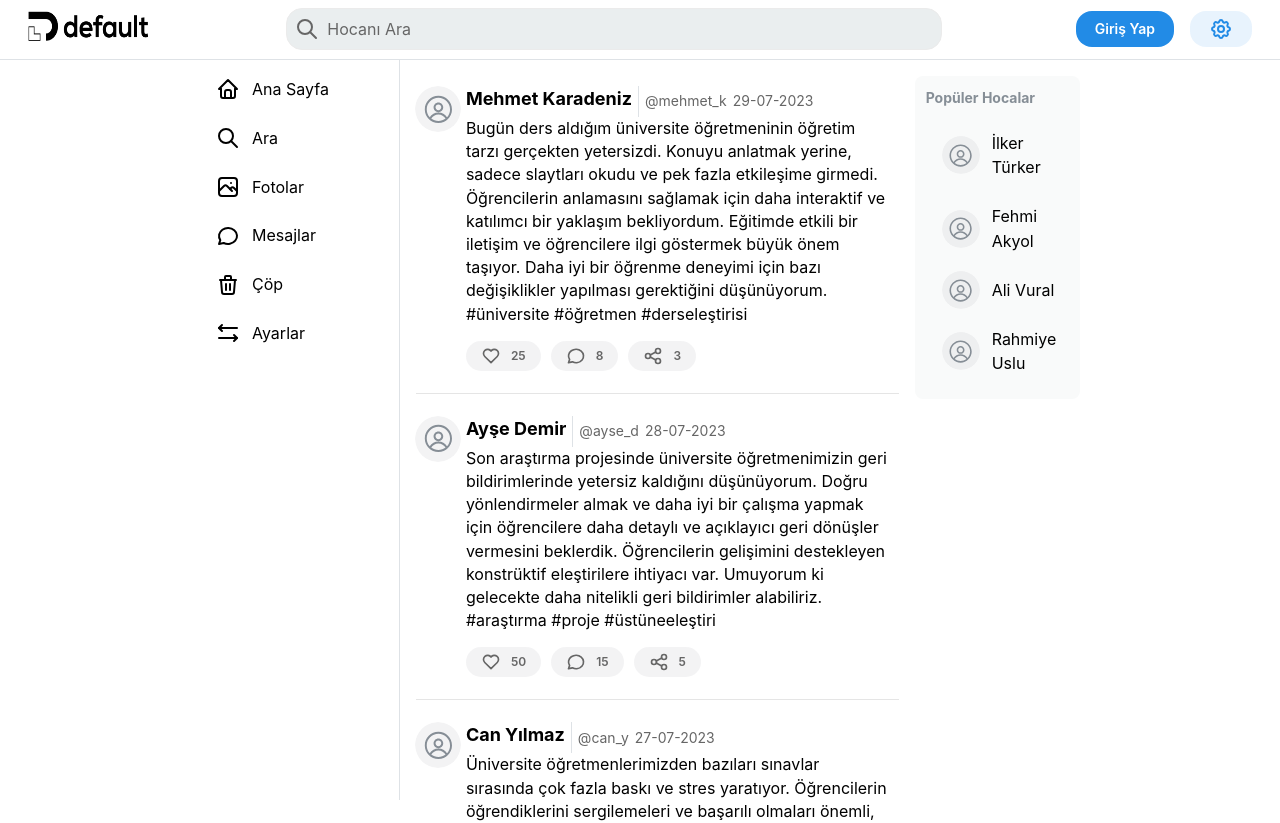
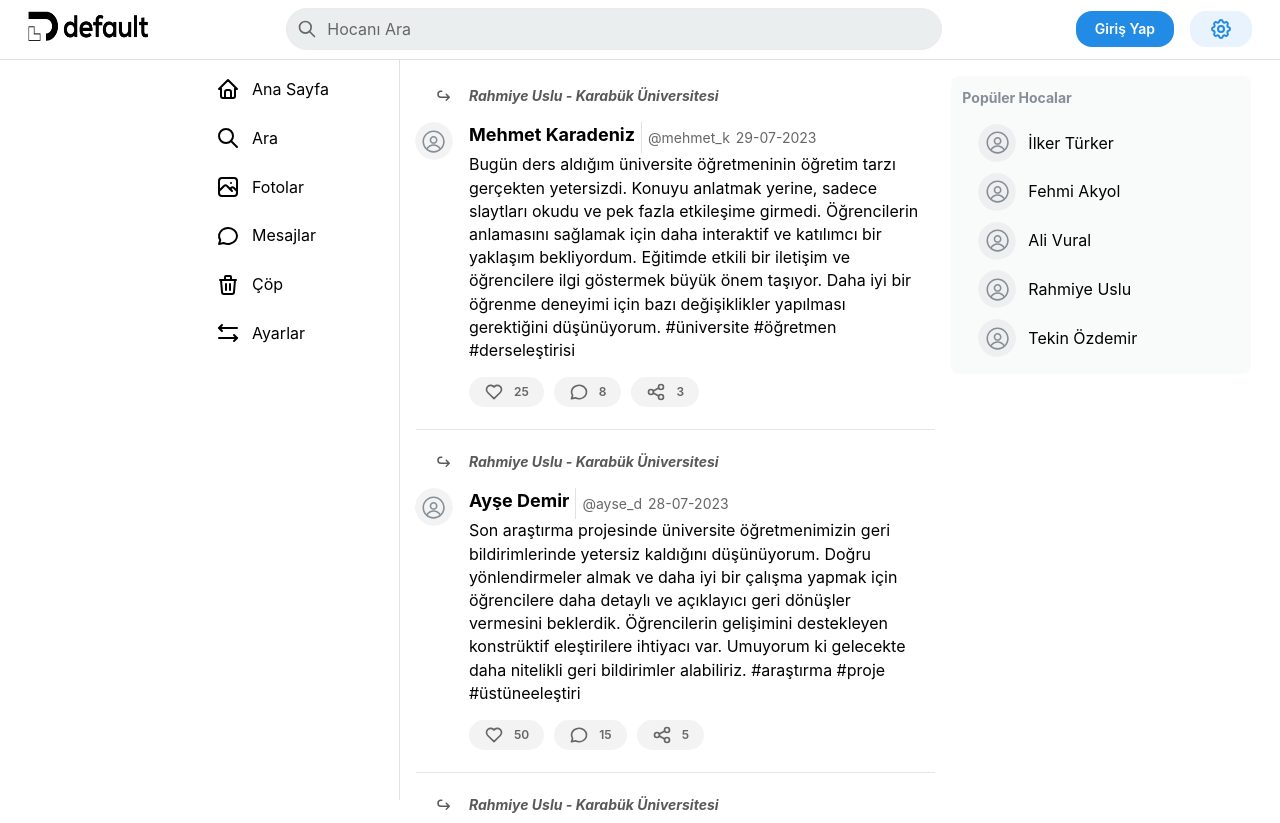
Before and after one commit to hmtcelik/hocani-notla-v2, a Next.js app: page / in a window 1280 px wide. Shown: the top 823 px of the page. Built offline with nearby package versions, Linux system fonts and the light colour scheme.

Commit message:
autocomplete functionality

```diff
--- /dev/null
+++ b/app/_components/DoctorSearch.tsx
@@ -0,0 +1,55 @@
+'use client'
+
+import { TextInput } from '@mantine/core';
+import { IconSearch } from '@tabler/icons-react';
+import { useState } from 'react';
+import { Autocomplete } from '@mantine/core';
+import { useRouter } from 'next/navigation'
+
+export default function DoctorSearch(){
+  const [search, setSearch] = useState<string>('')
+  const router = useRouter()
+
+  console.log(search)
+
+  return (
+    <Autocomplete
+    variant="filled"
+    size="md"
+    radius="xl"
+    placeholder="Hocanı Ara"
+    className="navbar-search"
+    data={data}
+    value={search}
+    onChange={setSearch}
+    onOptionSubmit={(newVal)=>{
+      setSearch('')
+      router.push('/doctor/'+newVal+'/')
+    }}
+    leftSection={<IconSearch size={20} color='#666666' />}
+    />
+  )
+}
+
+const data = [
+  {
+    value: '123456',
+    label: "İlker Türker",
+  },
+  {
+    value: '789012',
+    label: "Fehmi Akyol",
+  },
+  {
+    value: '345678',
+    label: "Ali Vural",
+  },
+  {
+    value: '901234',
+    label: "Rahmiye Uslu",
+  },
+  {
+    value: '567890',
+    label: "Tekin Özdemir",
+  },
+];
--- a/app/_components/HeaderBar.tsx
+++ b/app/_components/HeaderBar.tsx
@@ -1,7 +1,9 @@
 import Image from 'next/image';
+import Link from 'next/link';
 import { Burger, Group, Button, Grid } from '@mantine/core';
-import { TextInput } from '@mantine/core';
-import { IconSettings, IconSearch } from '@tabler/icons-react';
+import { IconSettings } from '@tabler/icons-react';
+
+import DoctorSearch from './DoctorSearch';
 
 interface HeaderBarProps {
   opened: boolean;
@@ -15,6 +17,7 @@ export default function HeaderBar({ toggle, opened }: HeaderBarProps) {
         <Group justify="start">
           <Burger opened={opened} onClick={toggle} hiddenFrom="lg" size="md" />
           <Group display={{ base: 'none', sm: 'block' }}>
+            <Link href={'/'}>
               <Image
                 key={'defaultlogo'}
                 src={`/defaultlogo.png?${new Date().getTime()}`}
@@ -22,19 +25,13 @@ export default function HeaderBar({ toggle, opened }: HeaderBarProps) {
                 height={30}
                 alt="logo"
               />
+            </Link>
           </Group>
         </Group>
       </Grid.Col>
       <Grid.Col span={{ base: 10, sm: 8, md: 8, lg: 6.5 }}>
         <Group grow>
-          <TextInput
-            variant="filled"
-            size="md"
-            radius="lg"
-            leftSection={<IconSearch color={'#666666'} />}
-            placeholder="Hocanı Ara"
-            className="navbar-search"
-          />
+          <DoctorSearch />
         </Group>
       </Grid.Col>
       <Grid.Col display={{ base: 'none', lg: 'block' }} span={{ base: 3, lg: 3 }}>
@@ -43,7 +40,7 @@ export default function HeaderBar({ toggle, opened }: HeaderBarProps) {
             Giriş Yap
           </Button>
           <Button variant="light" radius="lg">
-            <IconSettings></IconSettings>
+            <IconSettings />
           </Button>
         </Group>
       </Grid.Col>
--- a/app/_components/PopularDoctors.tsx
+++ b/app/_components/PopularDoctors.tsx
@@ -1,19 +1,22 @@
+import Link from 'next/link';
 import { Alert, Accordion } from '@mantine/core';
 import { Avatar } from '@mantine/core';
 
 const data = [
-  { avatar:'', label: 'İlker Türker' },
-  { avatar:'', label: 'Fehmi Akyol' },
-  { avatar:'', label: 'Ali Vural' },
-  { avatar:'', label: 'Rahmiye Uslu' },
+  { avatar:'', label: 'İlker Türker', value: '123456' },
+  { avatar:'', label: 'Fehmi Akyol', value: '789012'},
+  { avatar:'', label: 'Ali Vural',  value: '345678' },
+  { avatar:'', label: 'Rahmiye Uslu', value: '901234' },
+  { avatar:'', label: 'Tekin Özdemir', value: '567890' },
 ];
 
 export default function PopularDoctors() {
   return (
-    <Alert variant="light" bg={'#f9fafa'} color="gray" radius="md" title="Popüler Hocalar" p={10}>
-      <Accordion defaultValue="popularItems" variant="filled">
+    <Alert variant="light" bg={'#f9fafa'} color="gray" radius="md" title="Popüler Hocalar" p={10} style={{position:'fixed', maxWidth:300, width:'100%'}}>
+      <Accordion defaultValue="popularItems" variant="filled" className="accordion">
         {data.map((item) => (
-          <Accordion.Item key={item.label} value={item.label} className="accordion-item">
+        <Link href={`/doctor/${item.value}`}>
+          <Accordion.Item key={item.label} value={item.label} className="item">
             <Accordion.Control
               styles={{
                 chevron: {
@@ -25,6 +28,7 @@ export default function PopularDoctors() {
               {item.label}
             </Accordion.Control>
           </Accordion.Item>
+          </Link>
         ))}
       </Accordion>
     </Alert>
--- a/app/_components/Post.tsx
+++ b/app/_components/Post.tsx
@@ -1,7 +1,8 @@
 import { Grid, Avatar, Title, Text, Group, Button, Divider } from '@mantine/core';
-import { IconHeart, IconHeartFilled, IconMessageCircle, IconShare } from '@tabler/icons-react';
+import { IconHeart, IconHeartFilled, IconArrowForward, IconMessageCircle, IconShare } from '@tabler/icons-react';
+import Link from 'next/link';
 
-interface PostProps{
+interface PostProps {
   id: number;
   author: string;
   username: string;
@@ -10,28 +11,50 @@ interface PostProps{
   likes: number;
   comments: number;
   shares: number;
+  doctor: string | null;
+  doctorId: string | null;
+  university: string | null;
 }
+
+const cardTitleTextColor = '#595959'
 
 export default function Post(post: PostProps) {
   return (
     <>
-      <Grid className="post" p={10}>
-        <Grid.Col span={1}>
-          <Group justify="center" align="flex-start">
-            <Avatar radius="xl" size={46} />
+        <Grid p={10} className="post">
+          {post.doctor && post.university && post.doctorId &&
+            <>
+              <Grid.Col span={{base:2, xs:1}}>
+                <Group justify="flex-end" align="center">
+                  <IconArrowForward size={18} color={cardTitleTextColor} />
                 </Group>
               </Grid.Col>
-
-        <Grid.Col span={11}>
-          <Group justify='flex-start' gap={6} align='center'>
+              <Grid.Col span={{base:10, xs:11}}>
+                <Group fs={'italic'} justify="flex-start" gap={6} align="center">
+                  <Link href={`/doctor/${post.doctorId}/`}>
+                    <Text fz="sm" lh="sm" fw='bold' style={{ color: cardTitleTextColor }}>
+                      {post.doctor} - {post.university}
+                    </Text>
+                  </Link>
+                </Group>
+              </Grid.Col>
+            </>
+            }
+              <Grid.Col span={{base:2, xs:1}}>
+                <Group justify="flex-end" align="flex-start">
+                  <Avatar radius="xl"  />
+                </Group>
+              </Grid.Col>
+          <Grid.Col span={{base:10, xs:11}}>
+            <Group justify="flex-start" gap={6} align="center">
               <Title order={4} mb={5}>
                 {post.author}
               </Title>
               <Divider orientation="vertical" size="xs" />
-            <Text fz="sm" lh="sm" style={{color:'#666666'}}>
+              <Text fz="sm" lh="sm" style={{ color: '#666666' }}>
                 @{post.username}
               </Text>
-            <Text fz="sm" lh="sm" style={{color:'#666666'}}>
+              <Text fz="sm" lh="sm" style={{ color: '#666666' }}>
                 {post.date}
               </Text>
             </Group>
@@ -60,6 +83,7 @@ export default function Post(post: PostProps) {
               </Button>
             </Group>
           </Grid.Col>
+
         </Grid>
       <Divider my="sm" color={'#0000001a'} />
     </>
--- /dev/null
+++ b/app/_layouts/BaseLayout.tsx
@@ -0,0 +1,38 @@
+'use client'
+
+import { useDisclosure } from '@mantine/hooks';
+import { AppShell } from '@mantine/core';
+
+import SideNavbar from '../_components/SideNavbar';
+import HeaderBar from '../_components/HeaderBar';
+
+interface BaseLayoutProps {
+    children: React.ReactNode
+}
+
+export default function BaseLayout({children}: BaseLayoutProps) {
+    const [opened, { toggle }] = useDisclosure();
+
+    return (
+        <AppShell
+        header={{ height: 60 }}
+        navbar={{ width: 400, breakpoint: 'lg', collapsed: { mobile: !opened } }}
+        padding="md"
+      >
+
+        <AppShell.Header p={8}>
+          <HeaderBar opened={opened} toggle={toggle} />
+        </AppShell.Header>
+
+        <AppShell.Navbar pl={{ base: 10, md:10, lg: 200 }} pr={5} pb={5} pt={5}>
+          <SideNavbar />
+        </AppShell.Navbar>
+
+        <AppShell.Main pr={{ base: 10, md:10, lg: 150 }} >
+            {children}
+        </AppShell.Main>
+
+      </AppShell>
+
+    )
+}
--- a/app/layout.tsx
+++ b/app/layout.tsx
@@ -1,8 +1,9 @@
 import "@mantine/core/styles.css";
-import "./style.scss";
-
 import type { Metadata } from 'next'
 import { MantineProvider, ColorSchemeScript } from "@mantine/core";
+
+import "./style.scss";
+import BaseLayout from "./_layouts/BaseLayout";
 
 export const metadata: Metadata = {
   title: 'Hocani Notla v2',
@@ -21,7 +22,9 @@ export default function RootLayout({
       </head>
       <body>
         <MantineProvider>
-          {children}
+          <BaseLayout>
+            {children}
+          </BaseLayout>
         </MantineProvider>
       </body>
     </html>
--- a/app/page.tsx
+++ b/app/page.tsx
@@ -1,12 +1,27 @@
-'use client';
+'use client'
 
-import { useDisclosure } from '@mantine/hooks';
-import { AppShell, Grid } from '@mantine/core';
+import { Grid } from '@mantine/core';
 
-import SideNavbar from './_components/SideNavbar';
-import HeaderBar from './_components/HeaderBar';
 import PopularDoctors from './_components/PopularDoctors';
 import Post from './_components/Post';
+
+export default function Home() {
+  return (
+    <Grid grow>
+      <Grid.Col span={{ base: 12, md: 8, lg:8.8 }}>
+        {POSTS.map((post) => (
+          <Post key={post.id} {...post} />
+        ))}
+      </Grid.Col>
+      <Grid.Col
+        display={{ base: 'none', md: 'block' }}
+        span={{ base: 12, md: 4, lg:3.2 }}
+      >
+        <PopularDoctors />
+      </Grid.Col>
+    </Grid>
+);
+}
 
 const POSTS = [
   {
@@ -18,6 +33,9 @@ const POSTS = [
     likes: 25,
     comments: 8,
     shares: 3,
+    doctor: 'Rahmiye Uslu',
+    doctorId: '901234',
+    university: 'Karabük Üniversitesi'
   },
   {
     id: 2,
@@ -28,6 +46,9 @@ const POSTS = [
     likes: 50,
     comments: 15,
     shares: 5,
+    doctor: 'Rahmiye Uslu',
+    doctorId: '901234',
+    university: 'Karabük Üniversitesi'
   },
   {
     id: 3,
@@ -38,6 +59,9 @@ const POSTS = [
     likes: 35,
     comments: 12,
     shares: 4,
+    doctor: 'Rahmiye Uslu',
+    doctorId: '901234',
+    university: 'Karabük Üniversitesi'
   },
   {
     id: 4,
@@ -48,6 +72,9 @@ const POSTS = [
     likes: 42,
     comments: 18,
     shares: 7,
+    doctor: 'Rahmiye Uslu',
+    doctorId: '901234',
+    university: 'Karabük Üniversitesi'
   },
   {
     id: 5,
@@ -58,41 +85,8 @@ const POSTS = [
     likes: 55,
     comments: 25,
     shares: 9,
+    doctor: 'Rahmiye Uslu',
+    doctorId: '901234',
+    university: 'Karabük Üniversitesi'
   },
 ]
-
-export default function Home() {
-  const [opened, { toggle }] = useDisclosure();
-
-  return (
-    <AppShell
-      header={{ height: 60 }}
-      navbar={{ width: 400, breakpoint: 'lg', collapsed: { mobile: !opened } }}
-      padding="md"
-    >
-      <AppShell.Header p={8}>
-        <HeaderBar opened={opened} toggle={toggle} />
-      </AppShell.Header>
-
-      <AppShell.Navbar pl={{ base: 5, lg: 200 }} pr={5} pb={5} pt={5}>
-        <SideNavbar />
-      </AppShell.Navbar>
-
-      <AppShell.Main pr={{ base: 5, lg: 200 }} >
-        <Grid>
-          <Grid.Col span={{ base: 12, md: 8, lg:8.8 }}>
-            {POSTS.map((post) => (
-              <Post key={post.id} {...post} />
-            ))}
-          </Grid.Col>
-          <Grid.Col
-            display={{ base: 'none', md: 'block' }}
-            span={{ base: 12, md: 4, lg:3.2 }}
-          >
-            <PopularDoctors />
-          </Grid.Col>
-        </Grid>
-      </AppShell.Main>
-    </AppShell>
-  );
-}
--- a/app/style.scss
+++ b/app/style.scss
@@ -1,7 +1,20 @@
-.accordion-item{
+a{
+    text-decoration: none;
     &:hover{
-        background-color: #eee;
-        border-radius: 8px;
+        text-decoration: underline;
+    }
+}
+
+.accordion{
+    a{
+        text-decoration: none;
+    }
+
+    .item{
+        &:hover{
+            background-color: #eee;
+            border-radius: 8px;
+        }
     }
 }
 
```
Also changed, not shown: app/_components/SideNavbar.tsx (+11 -8 lines), app/doctor/[slug]/page.tsx (added, +11 -0 lines). Lines whose indentation alone changed are shown as unchanged.
